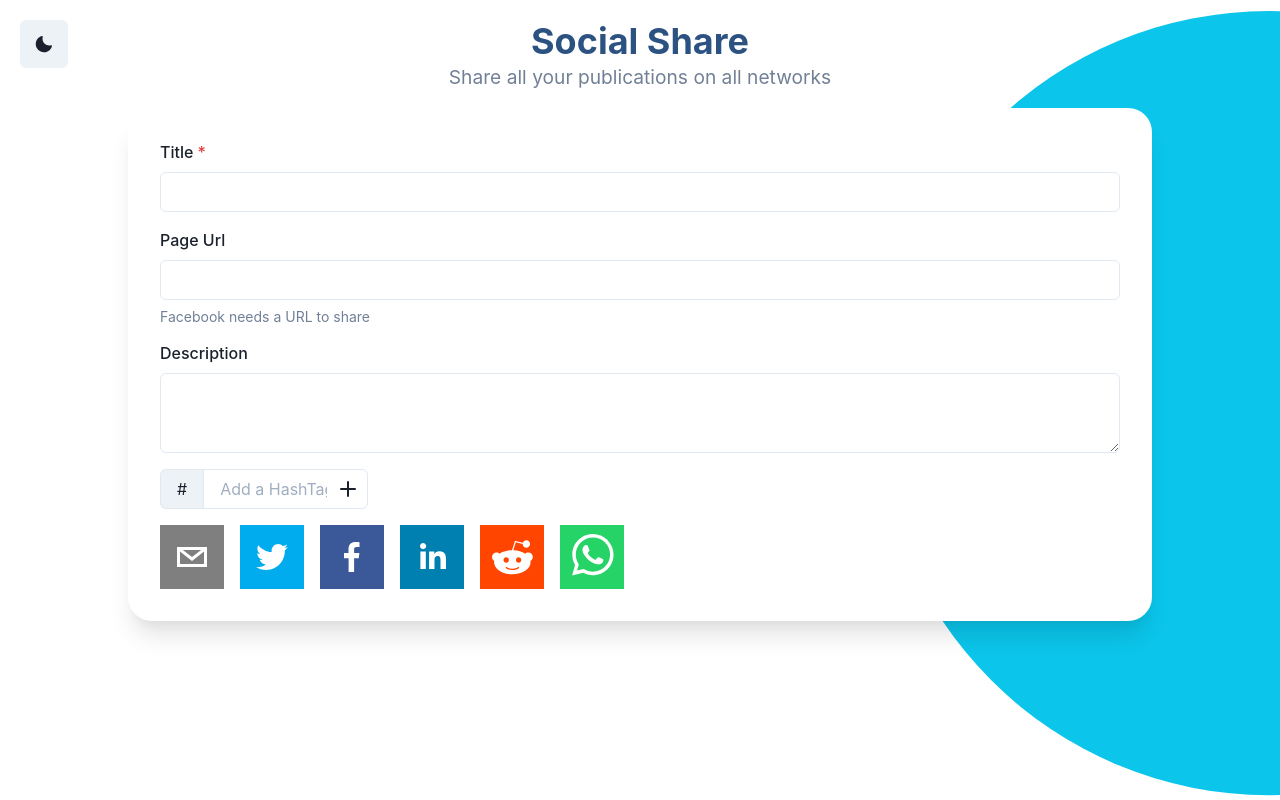
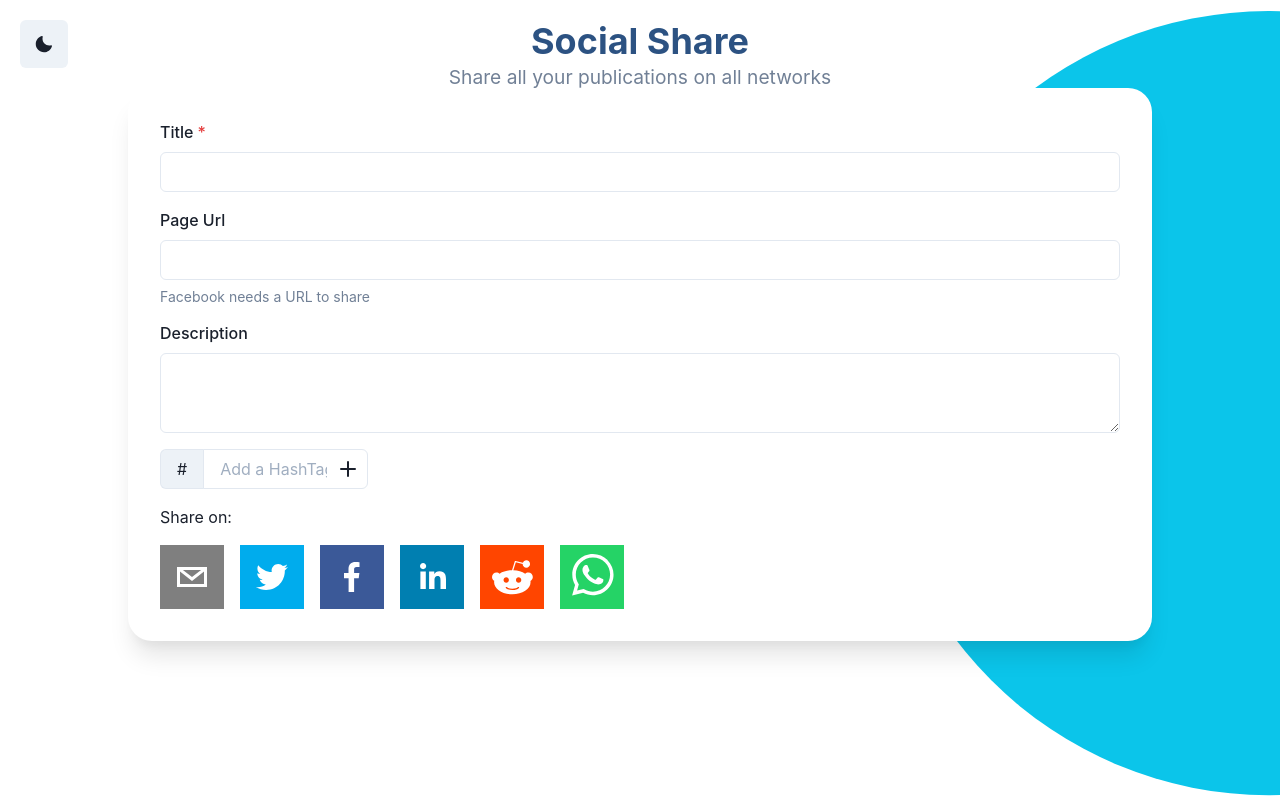
Before and after one commit to AnibalDBXD/social-share, a Next.js app: page / in a window 1280 px wide. Built offline with nearby package versions, Linux system fonts and the light colour scheme.

Commit message:
add text above sharelist

```diff
--- a/components/Form/index.tsx
+++ b/components/Form/index.tsx
@@ -7,6 +7,7 @@ import {
   Flex,
   Textarea,
   useColorModeValue,
+  Text,
 } from '@chakra-ui/react';
 import { useState } from 'react';
 import { useForm } from 'react-hook-form';
@@ -65,6 +66,7 @@ const Form = () => {
           <Textarea {...register(DESCRIPTION)} maxH="400px" type="description" />
         </FormControl>
         <HashTagList hashTags={hashTags} setHashTags={handleHashTags} />
+        <Text>Share on:</Text>
         <ShareList errors={errors} hashTags={hashTags} {...watch()} />
       </Flex>
     </Flex>
```
